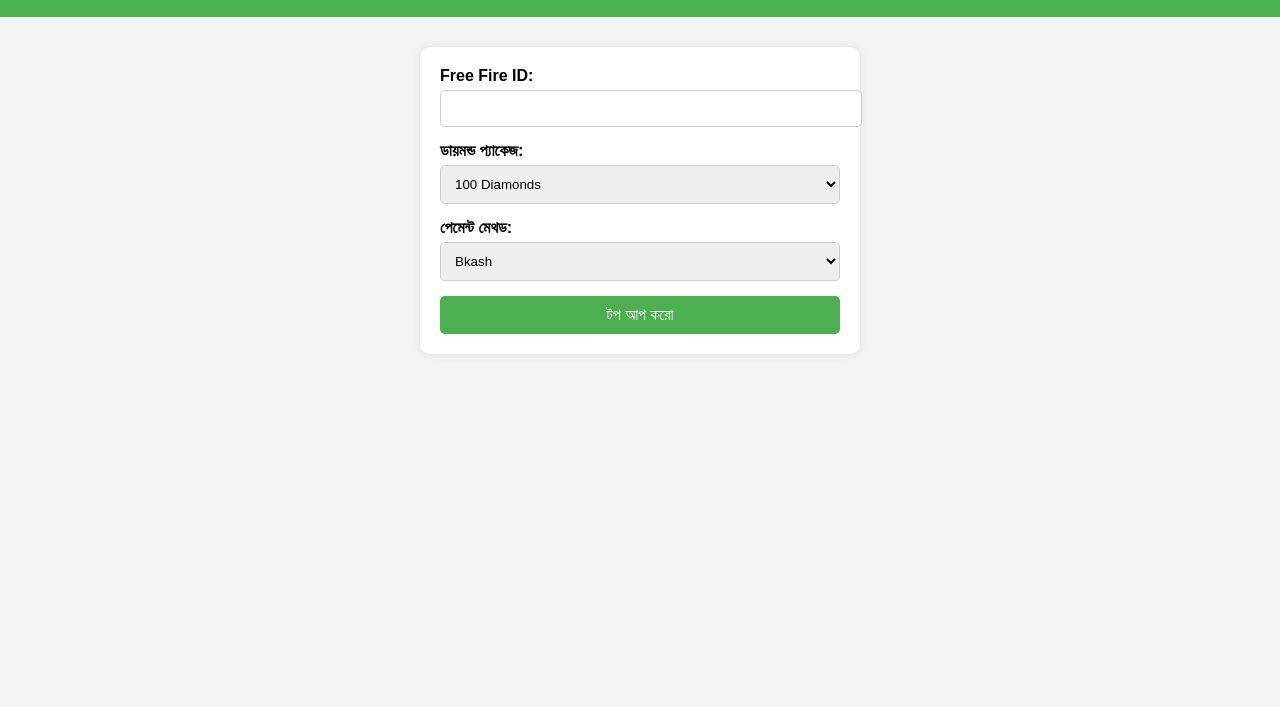
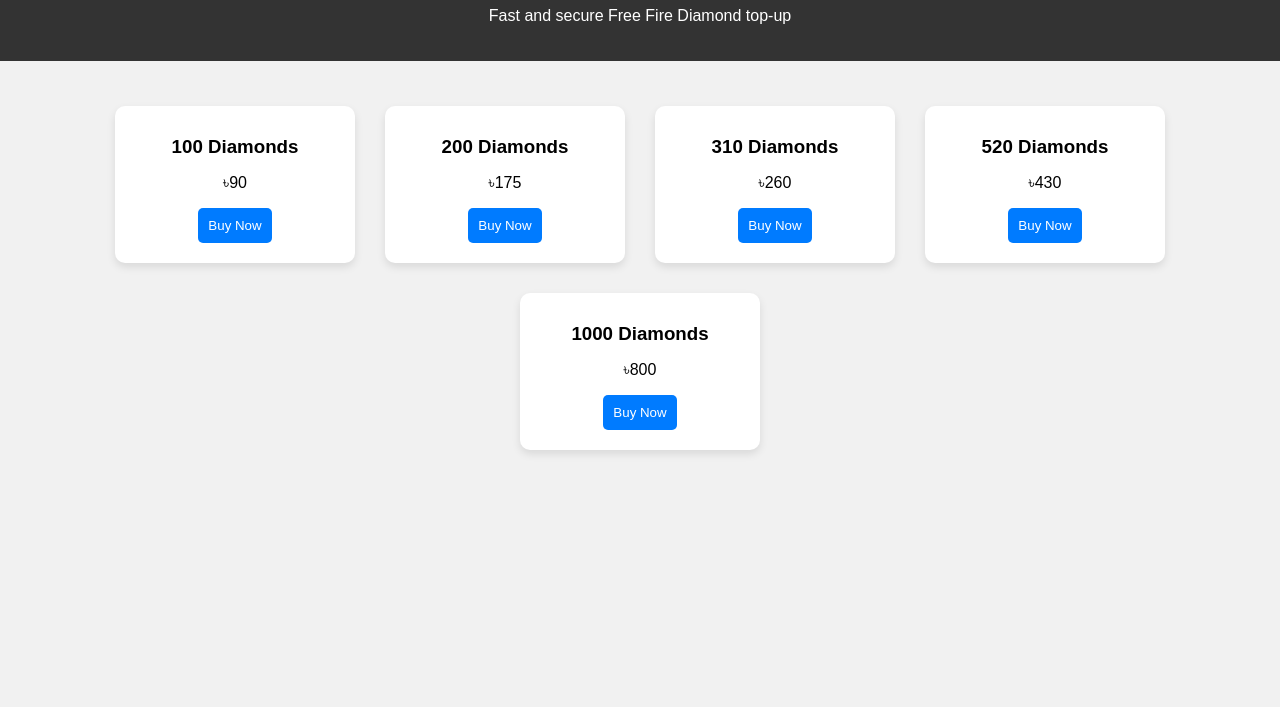
Before and after one commit to lijononrole2/lijon-topupbd, a plain HTML site: page index.html in a window 1280 px wide. Shown: the part 93-800 px from the top of the page. Drawn offline with Linux system fonts and the light colour scheme.

Commit message:
Update index.html

```diff
--- a/index.html
+++ b/index.html
@@ -1,41 +1,86 @@
 <!DOCTYPE html>
-<html lang="bn">
+<html lang="en">
 <head>
-  <meta charset="UTF-8">
-  <meta name="viewport" content="width=device-width, initial-scale=1.0">
+  <meta charset="UTF-8" />
+  <meta name="viewport" content="width=device-width, initial-scale=1.0"/>
   <title>Lijon Top Up</title>
-  <link rel="stylesheet" href="style.css">
+  <style>
+    body {
+      font-family: Arial, sans-serif;
+      background-color: #f1f1f1;
+      margin: 0;
+      padding: 0;
+      text-align: center;
+    }
+    header {
+      background-color: #333;
+      color: white;
+      padding: 20px 0;
+    }
+    .container {
+      display: flex;
+      flex-wrap: wrap;
+      justify-content: center;
+      margin-top: 30px;
+    }
+    .card {
+      background-color: white;
+      border-radius: 10px;
+      padding: 20px;
+      margin: 15px;
+      width: 200px;
+      box-shadow: 0 4px 8px rgba(0,0,0,0.1);
+    }
+    .card h3 {
+      margin: 10px 0;
+    }
+    .buy-btn {
+      background-color: #007bff;
+      color: white;
+      padding: 10px;
+      border: none;
+      border-radius: 5px;
+      cursor: pointer;
+    }
+    .buy-btn:hover {
+      background-color: #0056b3;
+    }
+  </style>
 </head>
 <body>
+
   <header>
     <h1>Lijon Top Up</h1>
+    <p>Fast and secure Free Fire Diamond top-up</p>
   </header>
 
-  <section class="topup-form">
-    <form id="topupForm">
-      <label for="playerId">Free Fire ID:</label>
-      <input type="text" id="playerId" name="playerId" required>
+  <div class="container">
+    <div class="card">
+      <h3>100 Diamonds</h3>
+      <p>৳90</p>
+      <button class="buy-btn">Buy Now</button>
+    </div>
+    <div class="card">
+      <h3>200 Diamonds</h3>
+      <p>৳175</p>
+      <button class="buy-btn">Buy Now</button>
+    </div>
+    <div class="card">
+      <h3>310 Diamonds</h3>
+      <p>৳260</p>
+      <button class="buy-btn">Buy Now</button>
+    </div>
+    <div class="card">
+      <h3>520 Diamonds</h3>
+      <p>৳430</p>
+      <button class="buy-btn">Buy Now</button>
+    </div>
+    <div class="card">
+      <h3>1000 Diamonds</h3>
+      <p>৳800</p>
+      <button class="buy-btn">Buy Now</button>
+    </div>
+  </div>
 
-      <label for="diamond">ডায়মন্ড প্যাকেজ:</label>
-      <select id="diamond" name="diamond">
-        <option value="100">100 Diamonds</option>
-        <option value="200">200 Diamonds</option>
-        <option value="300">300 Diamonds</option>
-        <option value="400">400 Diamonds</option>
-        <option value="500">500 Diamonds</option>
-      </select>
-
-      <label for="payment">পেমেন্ট মেথড:</label>
-      <select id="payment" name="payment">
-        <option value="bkash">Bkash</option>
-        <option value="nagad">Nagad</option>
-        <option value="rocket">Rocket</option>
-      </select>
-
-      <button type="submit">টপ আপ করো</button>
-    </form>
-  </section>
-
-  <script src="script.js"></script>
 </body>
 </html>
```
